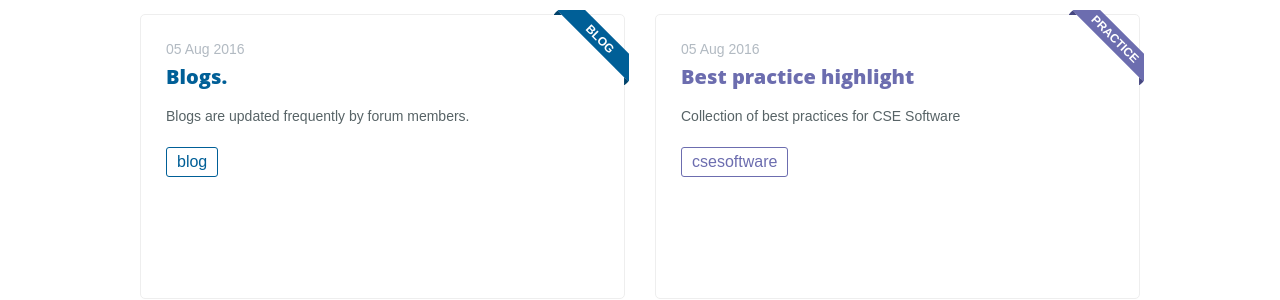
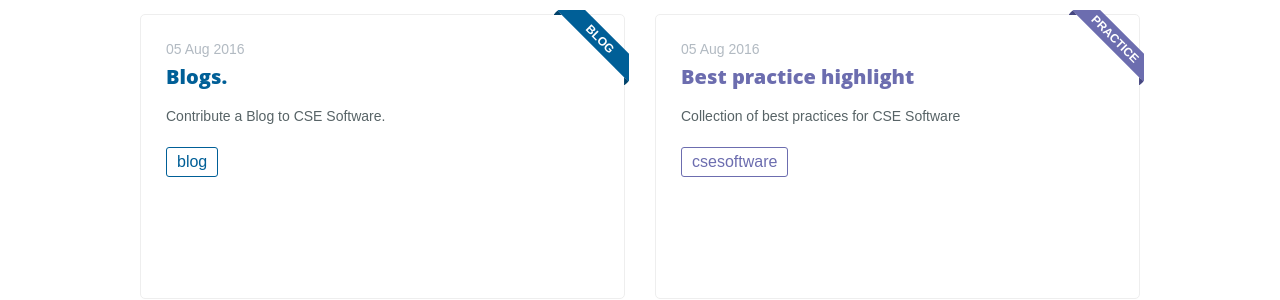
Before and after one commit to CSE-Software/CSE-Software.github.io, a Jekyll site: the page built from index.html, in a window 1280 px wide and 1277 px high. Shown: the part 756-1056 px from the top of the window. Built offline with Jekyll 4.4.1, drawn with Linux system fonts in a browser that asks for light colours.

Commit message:
Change description of Blog card

```diff
--- a/_posts/2016-08-05-blogs.md
+++ b/_posts/2016-08-05-blogs.md
@@ -10,7 +10,7 @@ tags:
 - blog
 categories:
 twitter_text: 'Put your twitter description here.'
-introduction: 'Blogs are updated frequently by forum members.'
+introduction: 'Contribute a Blog to CSE Software.'
 
 ---
 
```
